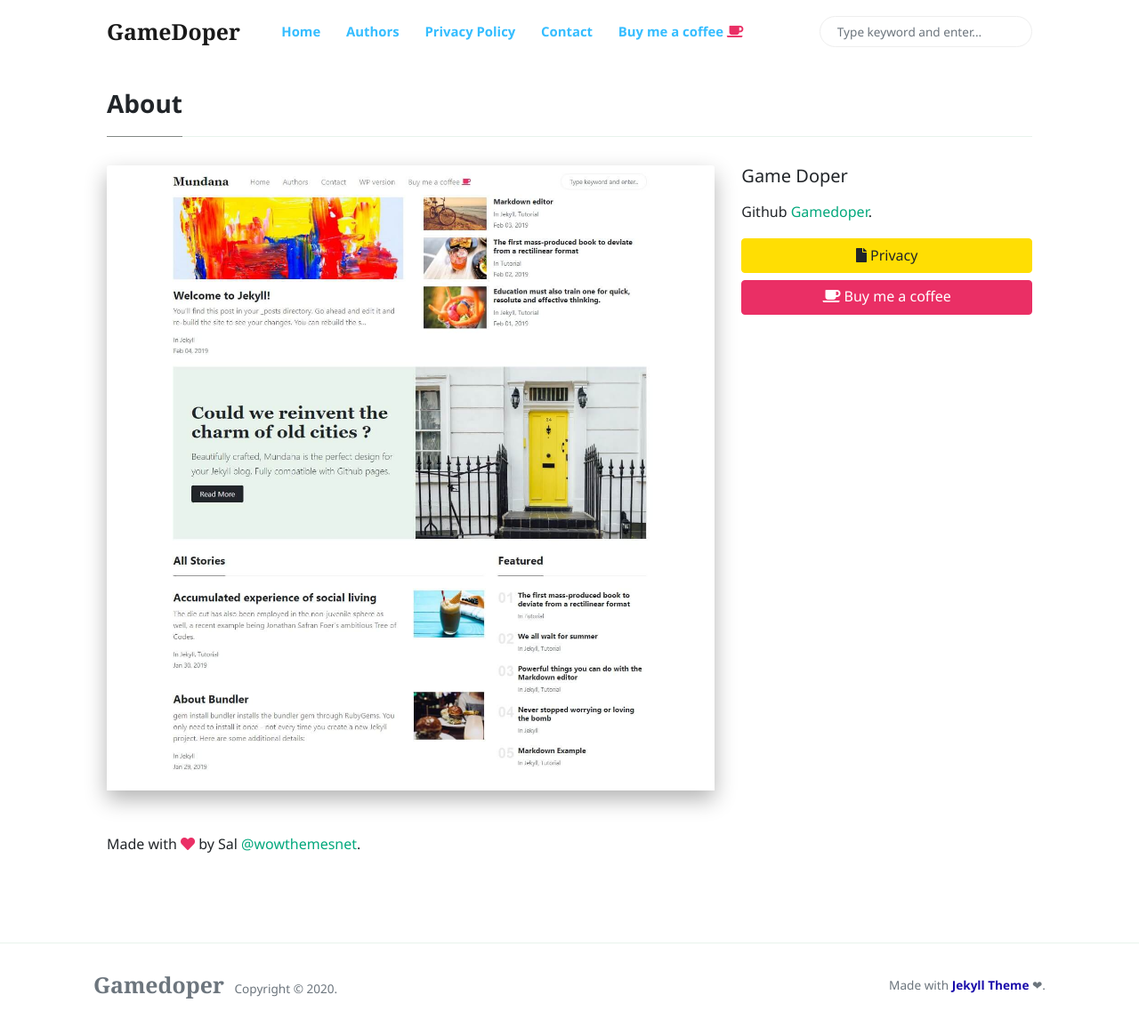
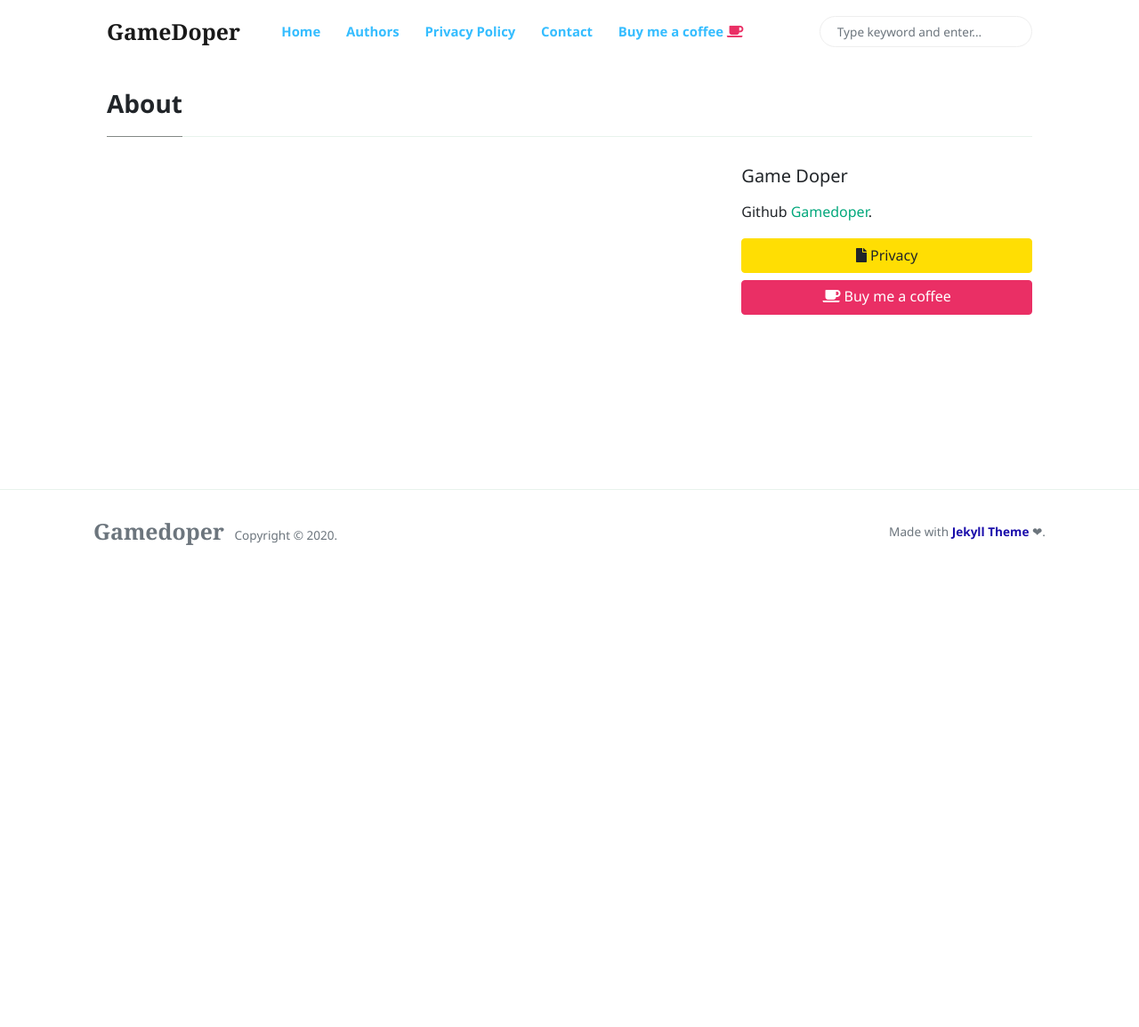
Before and after one commit to Gamedoper/Gamedoperarchives.github.io, a Jekyll site: the page built from _pages/about.md, in a window 1280 px wide and 1155 px high. Shown: the whole window at 89% size. Built offline with Jekyll 4.4.1, drawn with Linux system fonts in a browser that asks for light colours; nearby versions of some CDN libraries; comment, search, counter and statistics services are not loaded.

Commit message:
Updated '_pages/about.md' via CloudCannon

```diff
--- a/_pages/about.md
+++ b/_pages/about.md
@@ -1,8 +1,7 @@
 ---
-title: "About"
+title: About
 layout: page-sidebar
-permalink: "/about.html"
-image: "/assets/images/screenshot.jpg"
+permalink: /about.html
+image:
 comments: true
 ---
-Made with <i class="fa fa-heart text-danger"></i> by Sal [@wowthemesnet](https://www.wowthemes.net/category/free-themes-templates/).
```
